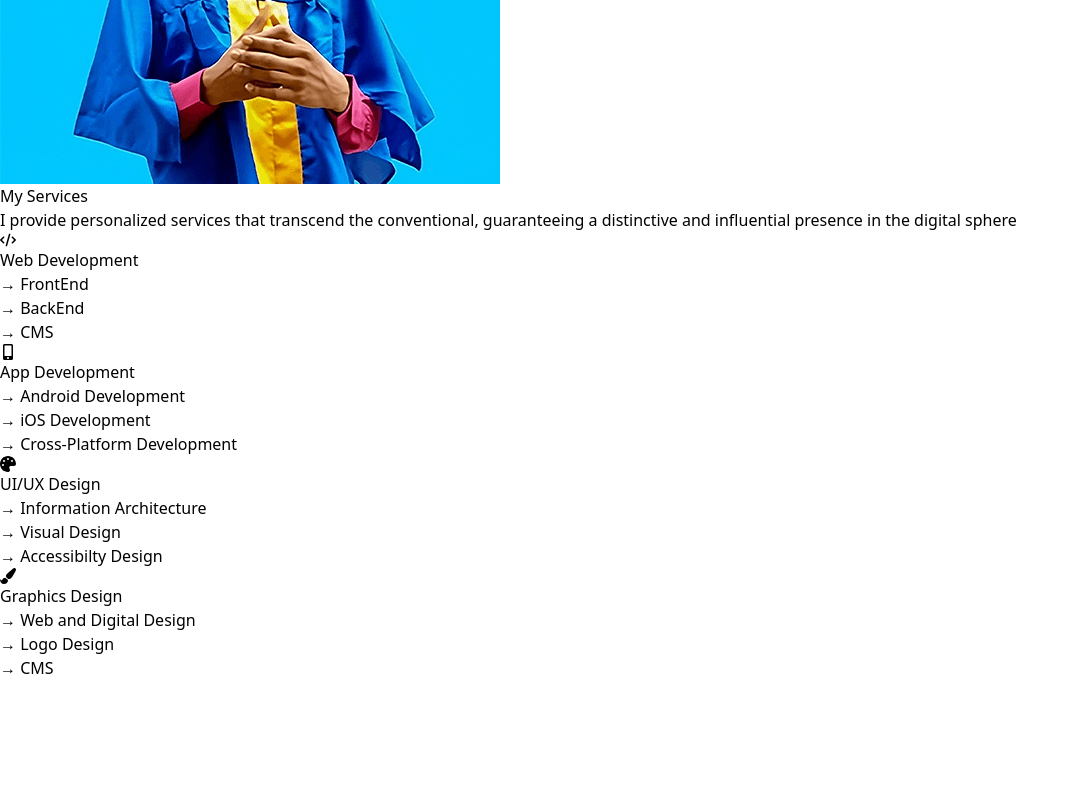
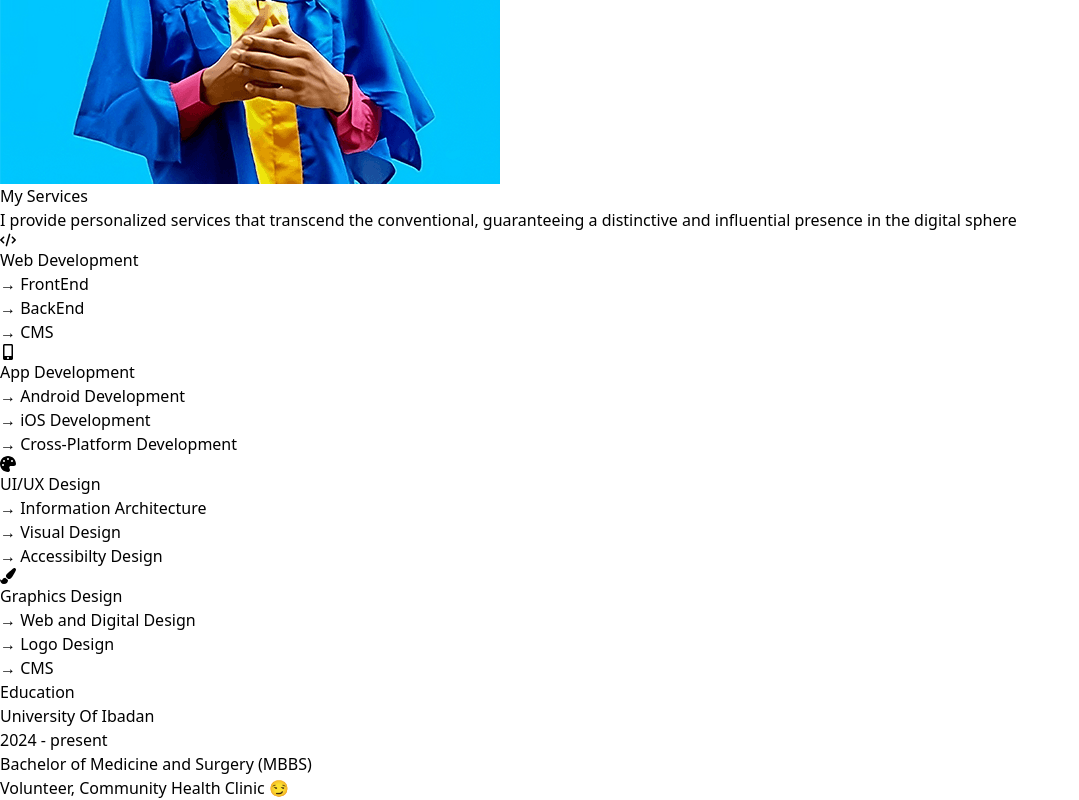
Before and after one commit to Emmanuel-Anaba/Portfolio, a React (Vite) app: page / in a window 1280 px wide. Shown: the part 364-1164 px from the top of the page, without its empty margins (0-1079 px from the left). Before the commit the page ends 1044 px from the top, so only its background shows below. Built offline with nearby package versions, Linux system fonts and the light colour scheme.

Commit message:
Worked on the education section

```diff
--- a/src/App.jsx
+++ b/src/App.jsx
@@ -49,6 +49,18 @@ const App = () => {
     ],
   };
 
+  const education = {
+    hp: "Education",
+    card: [
+      {
+        school: "University Of Ibadan",
+        duration: "2024 - present",
+        degree: "Bachelor of Medicine and Surgery (MBBS)",
+        achievements: ["Volunteer, Community Health Clinic 😏"],
+      },
+    ],
+  };
+
   return (
     <>
       <Nav />
@@ -87,6 +99,31 @@ const App = () => {
             ))}
           </div>
         </Section>
+        <Section id="education">
+          <div className="section-heading">
+            <p className="section-heading-primary">{education.hp}</p>
+          </div>
+          <Card className="bg-blue-700 rounded-md p-4 grid gap-4">
+            {education.card.map(
+              ({ school, duration, degree, achievements }) => (
+                <div key={school} className="grid md:grid-cols-2 gap-4">
+                  <div>
+                    <p className="text-lg font-medium">{school}</p>
+                    <span className="badge">{duration}</span>
+                  </div>
+                  <div>
+                    <p className="font-medium">{degree}</p>
+                    <ul className="text-sm">
+                      {achievements.map((item) => (
+                        <li key={item}>{item}</li>
+                      ))}
+                    </ul>
+                  </div>
+                </div>
+              )
+            )}
+          </Card>
+        </Section>
       </Main>
     </>
   );
```
